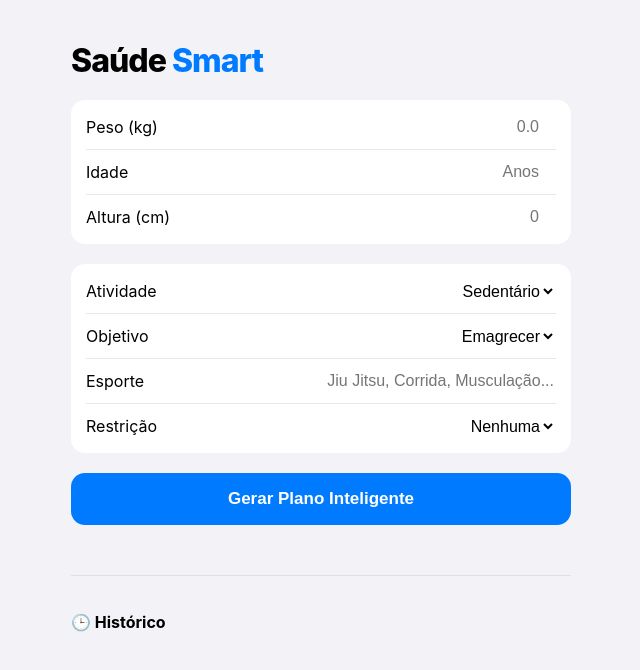
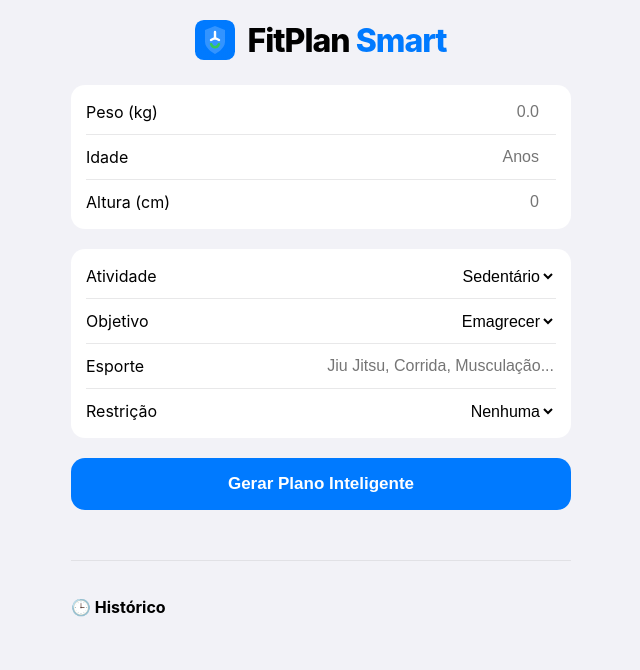
Before and after one commit to lhhenrique/fit-plan, a plain HTML site: page index.html in a window 1280 px wide. Shown: the whole page, without its empty margins (319-959 px from the left). Drawn offline with Linux system fonts and the light colour scheme.

Commit message:
index.html

```diff
--- a/index.html
+++ b/index.html
@@ -15,12 +15,22 @@
             :root { --bg: #000000; --card: #1C1C1E; --text: #FFFFFF; --text-secondary: #AEAEB2; }
         }
         body {
-            font-family: -apple-system, BlinkMacSystemFont, "Segoe UI", sans-serif;
+            font-family: -apple-system, BlinkMacSystemFont, "Segoe UI", Roboto, sans-serif;
             background-color: var(--bg); color: var(--text); margin: 0; padding: 20px;
             -webkit-font-smoothing: antialiased;
         }
         .container { max-width: 500px; margin: auto; }
-        h1 { font-size: 32px; font-weight: 800; letter-spacing: -1px; margin-bottom: 20px; }
+
+        /* Estilização do Header com Logo */
+        header {
+            display: flex;
+            align-items: center;
+            justify-content: center;
+            gap: 12px;
+            margin-bottom: 25px;
+        }
+
+        h1 { font-size: 32px; font-weight: 800; letter-spacing: -1px; margin: 0; }
 
         .secao-input { background: var(--card); border-radius: 14px; padding: 5px 15px; margin-bottom: 20px; }
         .input-row { display: flex; align-items: center; padding: 12px 0; border-bottom: 0.5px solid rgba(198, 198, 200, 0.4); }
@@ -54,7 +64,21 @@
 <body>
 
 <div class="container">
-    <h1>Saúde <span style="color:var(--primary);">Smart</span></h1>
+    <header>
+        <svg width="40" height="40" viewBox="0 0 100 100" fill="none" xmlns="http://www.w3.org/2000/svg">
+            <rect width="100" height="100" rx="22" fill="url(#paint0_linear)"/>
+            <path d="M50 15L75 25V55C75 72.5 50 85 50 85C50 85 25 72.5 25 55V25L50 15Z" fill="white" fill-opacity="0.2"/>
+            <path d="M50 30V45M50 45L40 50M50 45L60 50" stroke="white" stroke-width="6" stroke-linecap="round"/>
+            <path d="M40 60C40 60 43 68 50 68C57 68 60 60 60 60" stroke="#34C759" stroke-width="6" stroke-linecap="round"/>
+            <defs>
+                <linearGradient id="paint0_linear" x1="0" y1="0" x2="100" y2="100" gradientUnits="userSpaceOnWrite">
+                    <stop stop-color="#007AFF"/>
+                    <stop offset="1" stop-color="#0051A8"/>
+                </linearGradient>
+            </defs>
+        </svg>
+        <h1>FitPlan <span style="color:var(--primary);">Smart</span></h1>
+    </header>
 
     <div id="form-dieta">
         <div class="secao-input">
```
